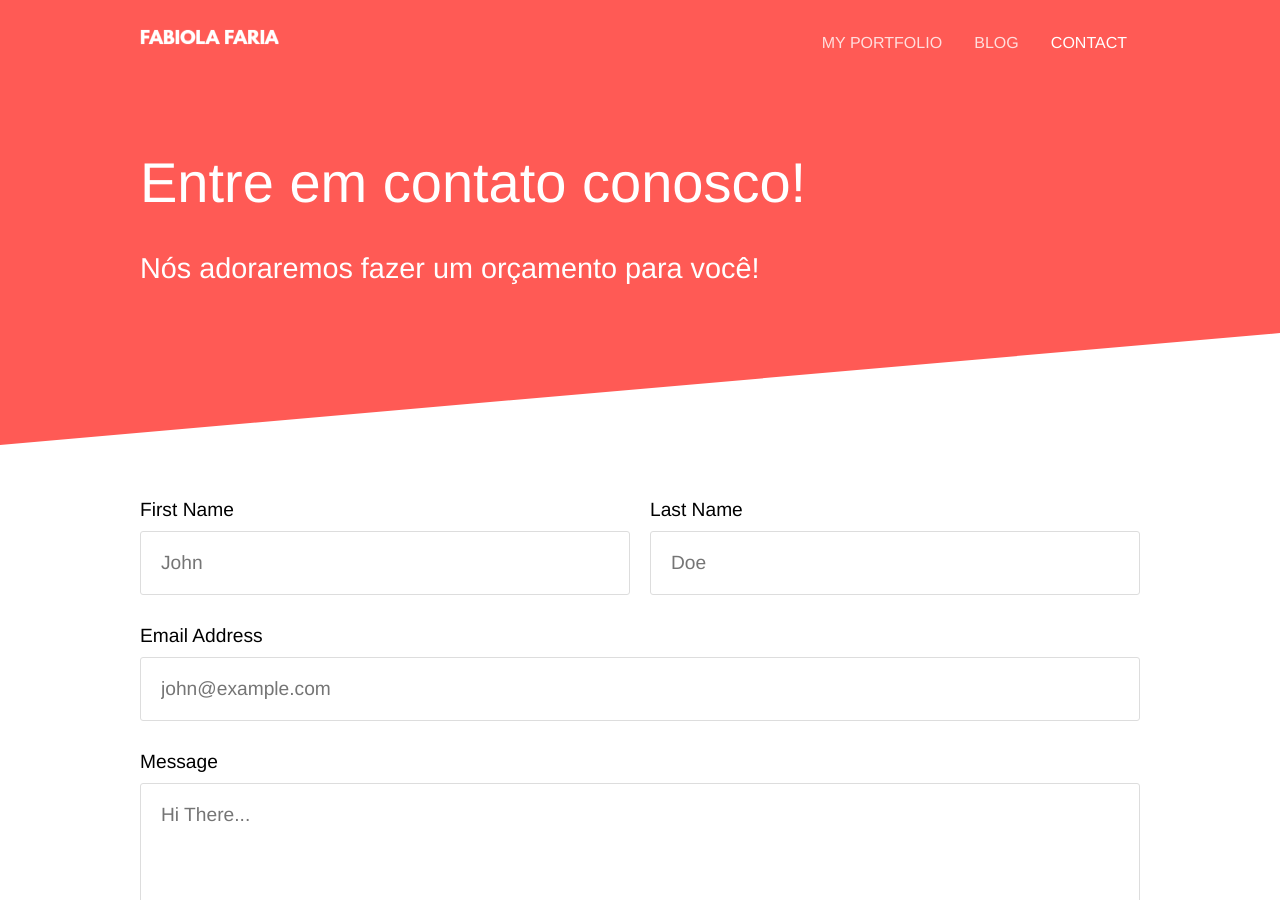
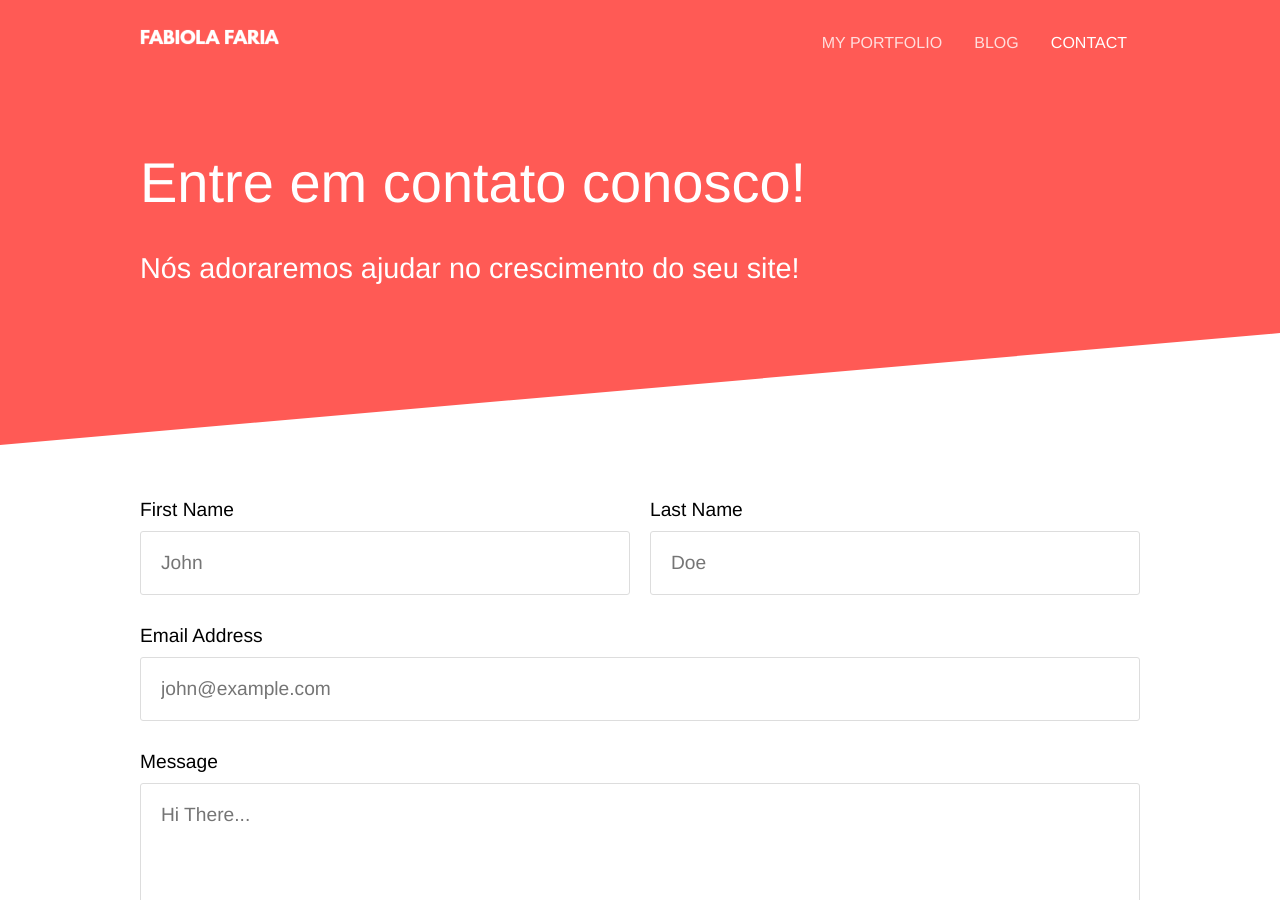
Before and after one commit to seoanalytics/seoanalytics.github.io, a Jekyll site: the page built from contact.html, in a window 1280 px wide and 900 px high. Built offline with Jekyll 4.4.1, drawn with Linux system fonts in a browser that asks for light colours.

Commit message:
Updated 'contact.html' via CloudCannon

```diff
--- a/contact.html
+++ b/contact.html
@@ -1,7 +1,7 @@
 ---
 title: Contact
 heading: Entre em contato conosco!
-subtitle: Nós adoraremos fazer um orçamento para você!
+subtitle: Nós adoraremos ajudar no crescimento do seu site!
 map:
   latitude:
   longitude:
```
